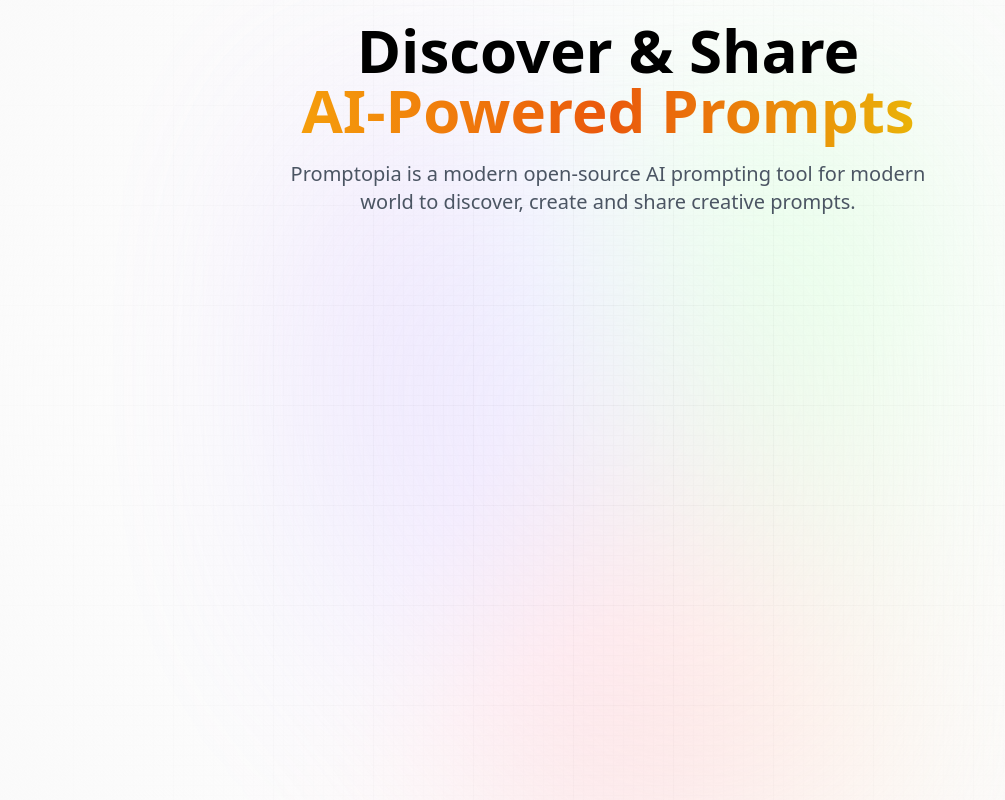
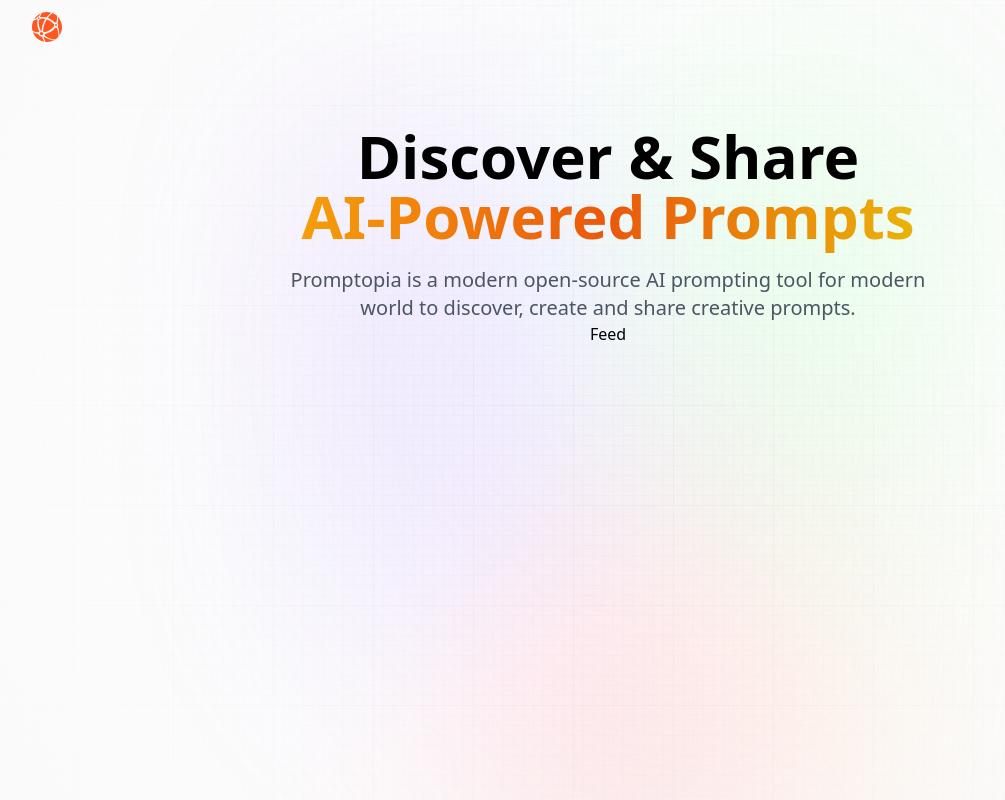
Before and after one commit to david-yaari/promptopia, a Next.js app: page / in a window 1280 px wide. Shown: the whole page, without its empty margins (32-1037 px from the left). Built offline with nearby package versions, Linux system fonts and the light colour scheme.

Commit message:
Added Logo to Nav

```diff
--- a/app/layout.tsx
+++ b/app/layout.tsx
@@ -1,4 +1,7 @@
 import '@styles/globals.css';
+
+import Nav from '@components/Nav';
+import Provider from '@components/Provider';
 
 export const metadata = {
   title: 'Promptopia',
@@ -16,7 +19,10 @@
         <div className='main'>
           <div className='gradient' />
         </div>
-        <main className='app'>{children}</main>
+        <main className='app'>
+          <Nav />
+          {children}
+        </main>
       </body>
     </html>
   );
--- a/app/page.jsx
+++ b/app/page.jsx
@@ -1,4 +1,4 @@
-
+import Feed from "@components/Feed"
 
 function Home() {
   return (
@@ -14,7 +14,7 @@
         and share creative prompts.
       </p>
 
-      {/* Feed */}
+      <Feed/>
     </section>
   )
 }
--- a/components/Form.tsx
+++ b/components/Form.tsx
@@ -0,0 +1,5 @@
+function Form() {
+  return <div>Form</div>;
+}
+
+export default Form;
--- a/components/Nav.tsx
+++ b/components/Nav.tsx
@@ -1,5 +1,22 @@
+import Link from 'next/link';
+import Image from 'next/image';
+import { useState, useEffect } from 'react';
+import { signIn, signOut, useSession, getProviders } from 'next-auth/react';
+
 function Nav() {
-  return <div>Nav</div>;
+  return (
+    <div className=' flex-between w-full mb-16 pt-3'>
+      <Link href='/' className='flex gap-2 flex-center'>
+        <Image
+          src='/assets/images/logo.svg'
+          alt='Prontopia Logo'
+          width={30}
+          height={30}
+          className='object-contain'
+        />
+      </Link>
+    </div>
+  );
 }
 
 export default Nav;
--- /dev/null
+++ b/components/PromptCard.tsx
@@ -0,0 +1,5 @@
+function PromptCard() {
+  return <div>PromptCard</div>;
+}
+
+export default PromptCard;
--- /dev/null
+++ b/components/Provider.tsx
@@ -0,0 +1,5 @@
+function Provider() {
+  return <div>Provider</div>;
+}
+
+export default Provider;
```
